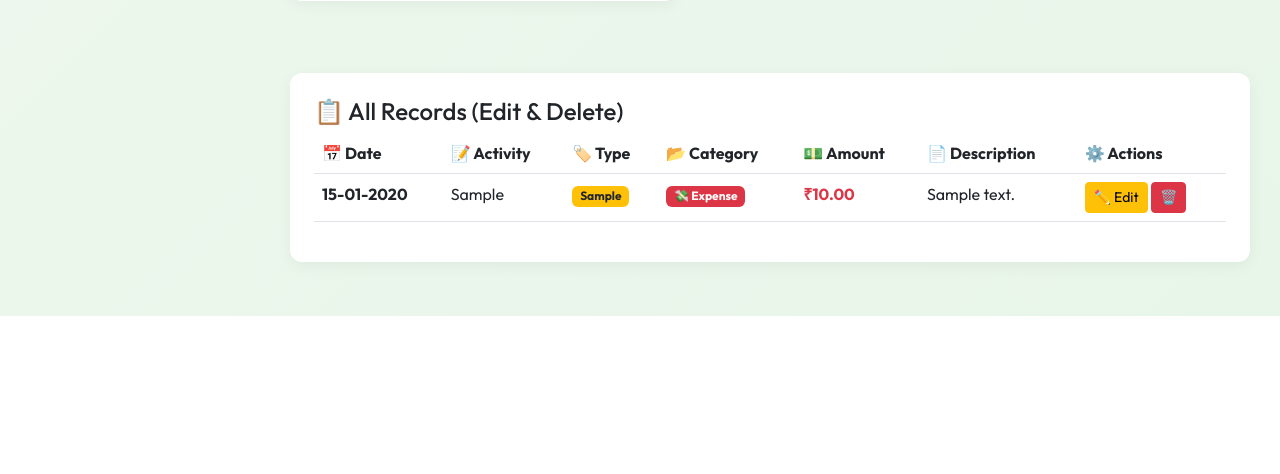
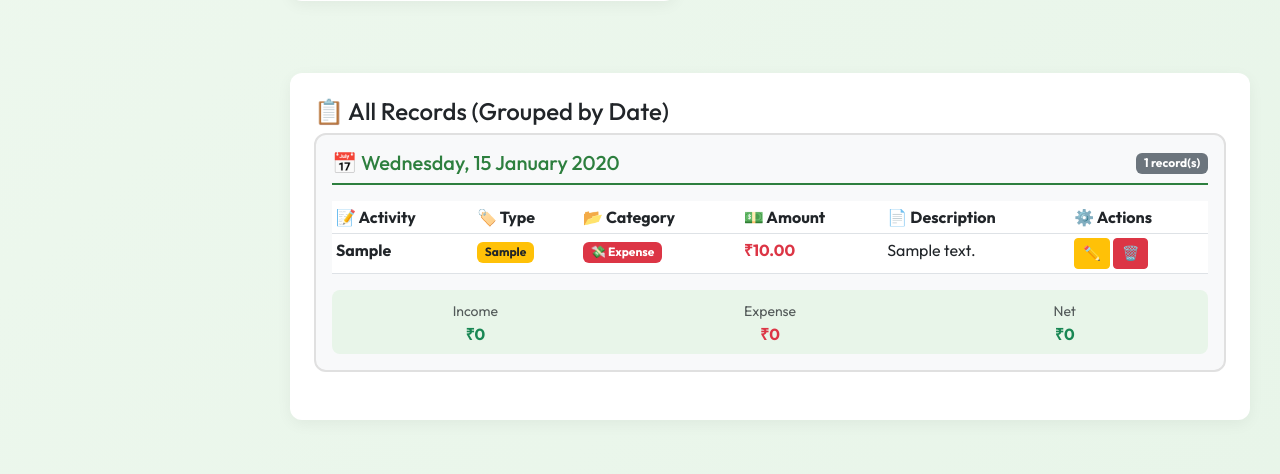
Before and after one commit to Bibekdka/Farmate, a Flask app: page /dashboard in a window 1280 px wide. Shown: the part 1179-1653 px from the top of the page. Before the commit the page ends 1495 px from the top, so only its background shows below. Run offline with Flask 3, Linux system fonts and the light colour scheme; tables that the repository leaves empty hold one stand-in row (values such as "Sample post").

Commit message:
feat: Group dashboard records by date with visual boxes and daily summaries

```diff
--- a/templates/dashboard.html
+++ b/templates/dashboard.html
@@ -118,12 +118,32 @@
 <div class="row mt-5">
     <div class="col-md-12">
         <div class="card p-4">
-            <h4>📋 All Records (Edit & Delete)</h4>
+            <h4>📋 All Records (Grouped by Date)</h4>
+
+            {% set records_by_date = {} %}
+            {% for record in records|sort(attribute='date', reverse=True) %}
+            {% set date_key = record.date.strftime('%Y-%m-%d') %}
+            {% if date_key not in records_by_date %}
+            {% set _ = records_by_date.update({date_key: []}) %}
+            {% endif %}
+            {% set _ = records_by_date[date_key].append(record) %}
+            {% endfor %}
+
+            {% for date_str, date_records in records_by_date.items() %}
+            <div class="date-record-box mb-4 p-3"
+                style="border: 2px solid #e0e0e0; border-radius: 12px; background: #f8f9fa;">
+                <div class="d-flex justify-content-between align-items-center mb-3 pb-2"
+                    style="border-bottom: 2px solid #2d7f3e;">
+                    <h5 class="mb-0" style="color: #2d7f3e;">
+                        📅 {{ date_records[0].date.strftime('%A, %d %B %Y') }}
+                    </h5>
+                    <span class="badge bg-secondary">{{ date_records|length }} record(s)</span>
+                </div>
+
                 <div class="table-responsive">
-                <table class="table">
+                    <table class="table table-sm mb-0">
                         <thead>
-                        <tr>
-                            <th>📅 Date</th>
+                            <tr style="background: #ffffff;">
                                 <th>📝 Activity</th>
                                 <th>🏷️ Type</th>
                                 <th>📂 Category</th>
@@ -133,10 +153,9 @@
                             </tr>
                         </thead>
                         <tbody>
-                        {% for record in records|sort(attribute='date', reverse=True) %}
-                        <tr>
-                            <td><strong>{{ record.date.strftime('%d-%m-%Y') }}</strong></td>
-                            <td>{{ record.activity_type }}</td>
+                            {% for record in date_records %}
+                            <tr style="background: #ffffff;">
+                                <td><strong>{{ record.activity_type }}</strong></td>
                                 <td>
                                     {% if record.expense_type %}
                                     <span class="badge bg-warning text-dark">{{ record.expense_type }}</span>
@@ -158,7 +177,7 @@
                                 <td>{{ record.description or '-' }}</td>
                                 <td>
                                     <a href="{{ url_for('edit_record', record_id=record.id) }}"
-                                    class="btn btn-sm btn-warning">✏️ Edit</a>
+                                        class="btn btn-sm btn-warning">✏️</a>
                                     <form method="POST" action="{{ url_for('delete_record', record_id=record.id) }}"
                                         style="display:inline;">
                                         <button type="submit" class="btn btn-sm btn-danger"
@@ -170,6 +189,38 @@
                         </tbody>
                     </table>
                 </div>
+
+                <!-- Daily Summary for this date -->
+                <div class="mt-3 p-2" style="background: #e8f5e9; border-radius: 8px;">
+                    {% set day_income = date_records|selectattr('category', 'equalto',
+                    'Income')|map(attribute='amount')|sum %}
+                    {% set day_expense = date_records|selectattr('category', 'equalto',
+                    'Expense')|map(attribute='amount')|sum %}
+                    {% set day_net = day_income - day_expense %}
+                    <div class="row text-center">
+                        <div class="col-4">
+                            <small class="text-muted">Income</small><br>
+                            <strong class="text-success">₹{{ "%.0f"|format(day_income) }}</strong>
+                        </div>
+                        <div class="col-4">
+                            <small class="text-muted">Expense</small><br>
+                            <strong class="text-danger">₹{{ "%.0f"|format(day_expense) }}</strong>
+                        </div>
+                        <div class="col-4">
+                            <small class="text-muted">Net</small><br>
+                            <strong class="{% if day_net >= 0 %}text-success{% else %}text-danger{% endif %}">₹{{
+                                "%.0f"|format(day_net) }}</strong>
+                        </div>
+                    </div>
+                </div>
+            </div>
+            {% endfor %}
+
+            {% if records|length == 0 %}
+            <div class="alert alert-info">
+                No records found. Add your first entry above! 📝
+            </div>
+            {% endif %}
         </div>
     </div>
 </div>
```
Lines whose indentation alone changed are shown as unchanged.
